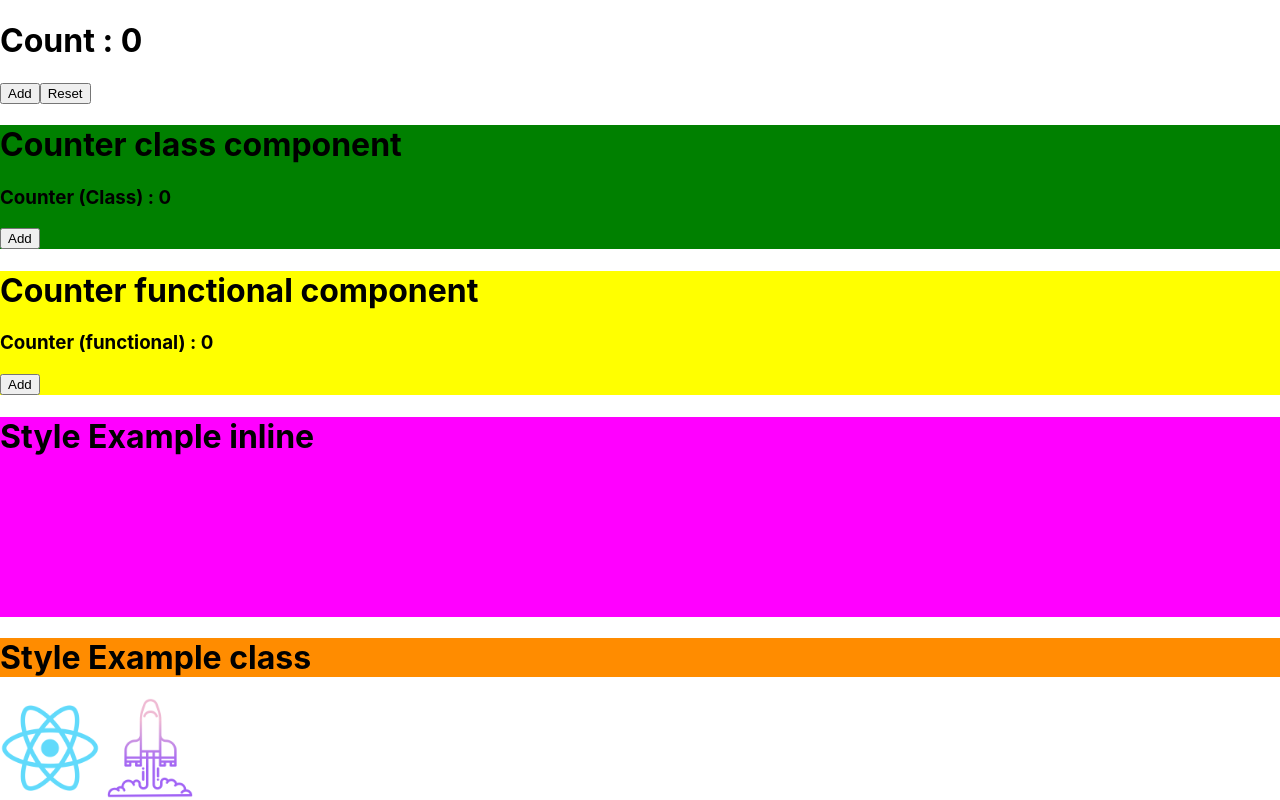
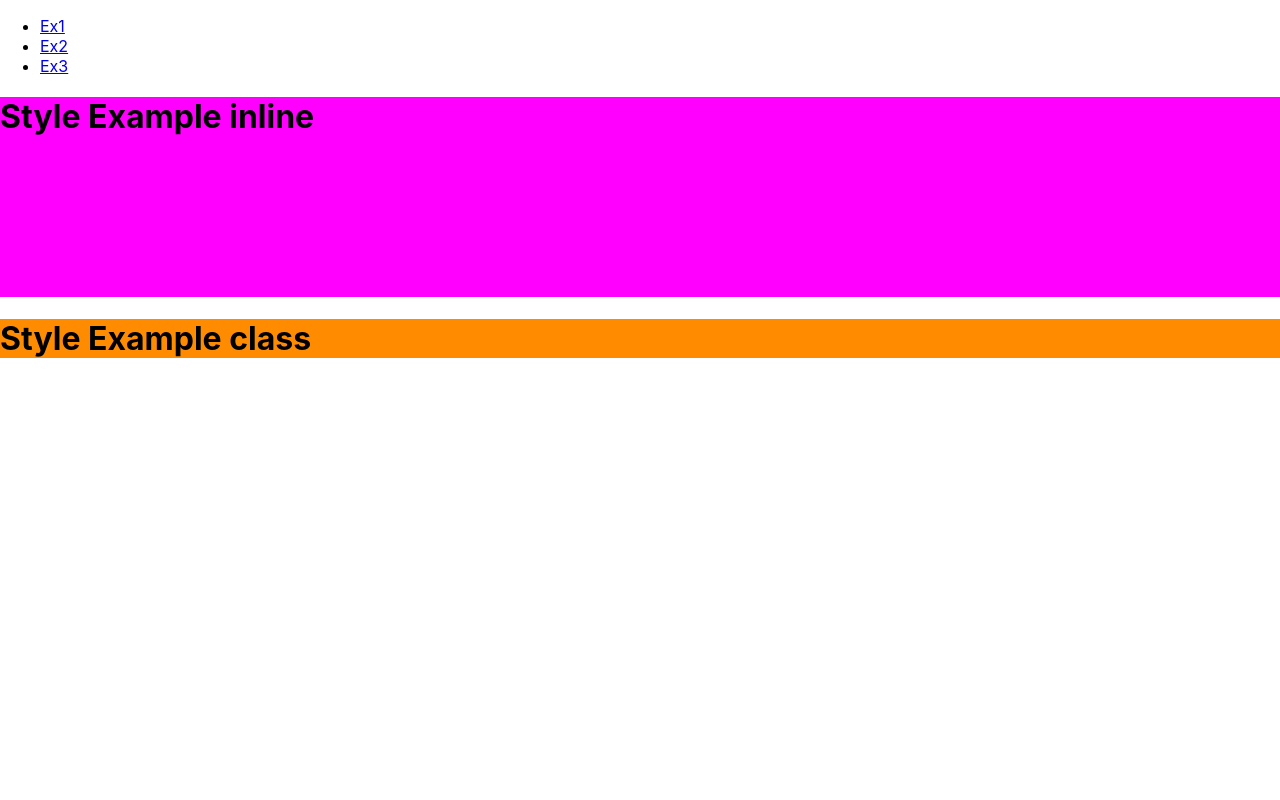
Before and after one commit to Nattapon33998/fun_with_ReactJs, a React (Create React App) app: page / in a window 1280 px wide. Shown: the top 800 px of the page. Built offline with nearby package versions, Linux system fonts and the light colour scheme.

Commit message:
link & route

```diff
--- a/package.json
+++ b/package.json
@@ -3,11 +3,13 @@
   "version": "0.1.0",
   "private": true,
   "dependencies": {
+    "@material-ui/core": "^4.11.4",
     "@testing-library/jest-dom": "^5.13.0",
     "@testing-library/react": "^11.2.7",
     "@testing-library/user-event": "^12.8.3",
     "react": "^17.0.2",
     "react-dom": "^17.0.2",
+    "react-router-dom": "^5.2.0",
     "react-scripts": "4.0.3",
     "web-vitals": "^1.1.2"
   },
--- a/src/App.js
+++ b/src/App.js
@@ -5,13 +5,15 @@ import Ex1Style from './components/ex1_styles'
 import Ex2Image from './components/ex2_image'
 import Ex3Props from './components/ex3_props'
 
+import { Link, Route } from 'react-router-dom'
+
 export default function App() {
 
   const [count, setCount] = useState(0);
 
   return (
     <div>
-      <h1>Count : {count}</h1>
+      {/* <h1>Count : {count}</h1>
 
       <button onClick={()=>{
         setCount(count + 1);
@@ -35,7 +37,25 @@ export default function App() {
       <Ex2Image/>
       <Ex2Image image="/images/launch.png"/>
 
-      <Ex3Props count={count} color="#F03" showLabel={true}/>
+      <Ex3Props count={count} color="#F03" showLabel={true}/> */}
+
+      <nav>
+        <ul>
+          <li>
+            <Link to='/'>Ex1</Link>
+          </li>
+          <li>
+            <Link to='/Ex2'>Ex2</Link>
+          </li>
+          <li>
+            <Link to='/Ex3'>Ex3</Link>
+          </li>
+        </ul>
+      </nav>
+
+      <Route exact path="/"><Ex1Style/></Route>
+      <Route path="/Ex2"><Ex2Image/></Route>
+      <Route path="/Ex3"><Ex3Props count={count} color="#F03" showLabel={true}/></Route>
     </div>
   )
 }
--- a/src/index.js
+++ b/src/index.js
@@ -3,10 +3,13 @@ import ReactDOM from 'react-dom';
 import './index.css';
 import App from './App';
 import reportWebVitals from './reportWebVitals';
+import { BrowserRouter } from 'react-router-dom';
 
 ReactDOM.render(
   <React.StrictMode>
-    <App />
+    <BrowserRouter>
+      <App />
+    </BrowserRouter>
   </React.StrictMode>,
   document.getElementById('root')
 );
```
Also changed, not shown: src/components/ex4_testMaterial.js (added, +10 -0 lines), Use_Extension.txt (added), 1 other file (tests, documents, lock files or other folders).
